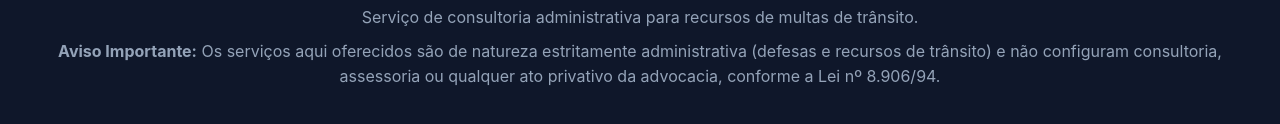
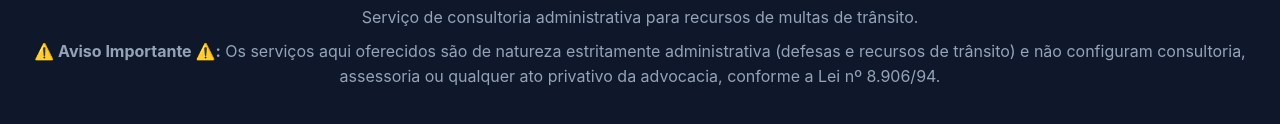
Before and after one commit to francisconetodata/site, a plain HTML site: page consultoria/index.html in a window 1280 px wide. Shown: the part 3345-3469 px from the top of the page. Drawn offline with Linux system fonts and the light colour scheme.

Commit message:
Update index.html

```diff
--- a/consultoria/index.html
+++ b/consultoria/index.html
@@ -366,7 +366,7 @@
             <p>Serviço de consultoria administrativa para recursos de multas de trânsito.</p>
 
             <p>
-                <strong>Aviso Importante:</strong> Os serviços aqui oferecidos são de natureza estritamente administrativa (defesas e recursos de trânsito) e não configuram consultoria, assessoria ou qualquer ato privativo da advocacia, conforme a Lei nº 8.906/94.
+                <strong> ⚠️ Aviso Importante ⚠️:</strong> Os serviços aqui oferecidos são de natureza estritamente administrativa (defesas e recursos de trânsito) e não configuram consultoria, assessoria ou qualquer ato privativo da advocacia, conforme a Lei nº 8.906/94.
             </p>
         </div>
     </footer>
@@ -374,7 +374,7 @@
     <div class="modal-overlay" id="disclaimer-modal">
         <div class="modal-content">
             <button class="modal-close" id="modal-close-button" aria-label="Fechar">&times;</button>
-            <h2>Aviso Importante</h2>
+            <h2>⚠️ Aviso Importante ⚠️</h2>
             <p>Os serviços aqui oferecidos são de natureza estritamente administrativa (defesas e recursos de trânsito) e não configuram consultoria, assessoria ou qualquer ato privativo da advocacia, conforme a Lei nº 8.906/94.</p>
 
             <div class="modal-checkbox-container">
```
